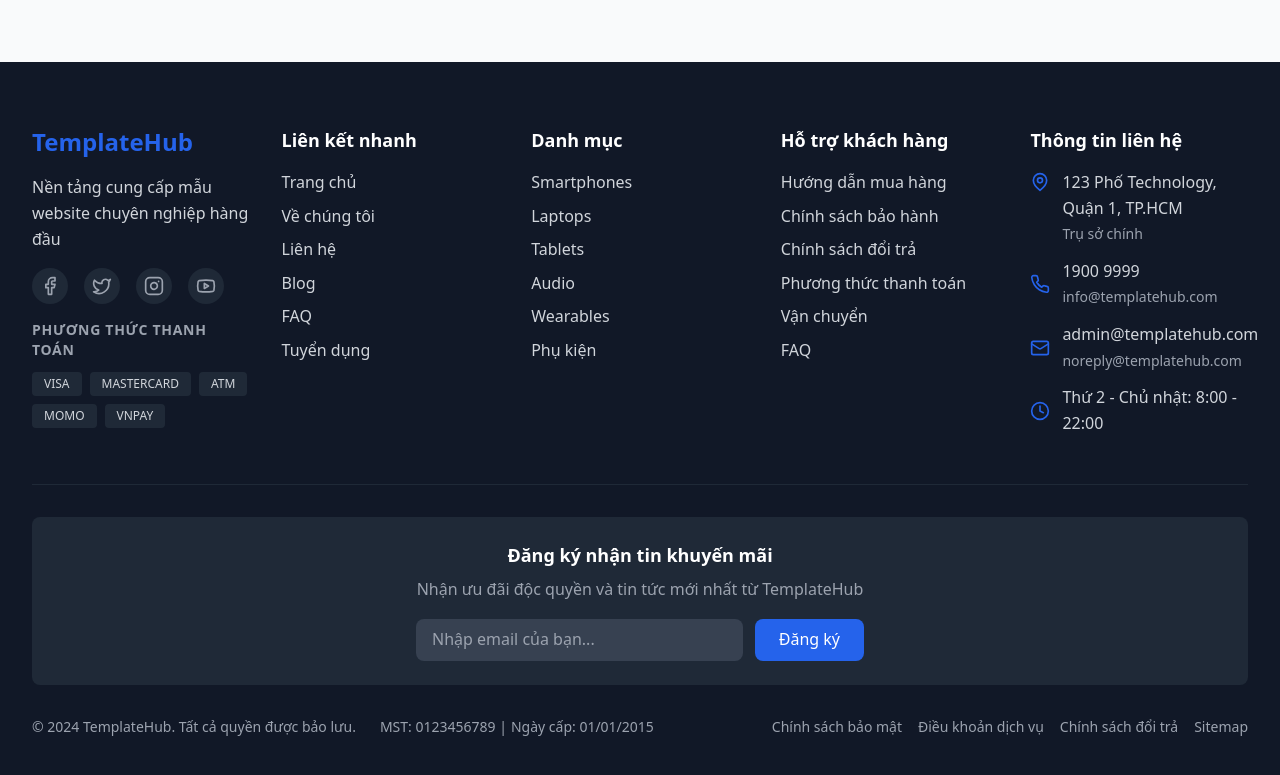
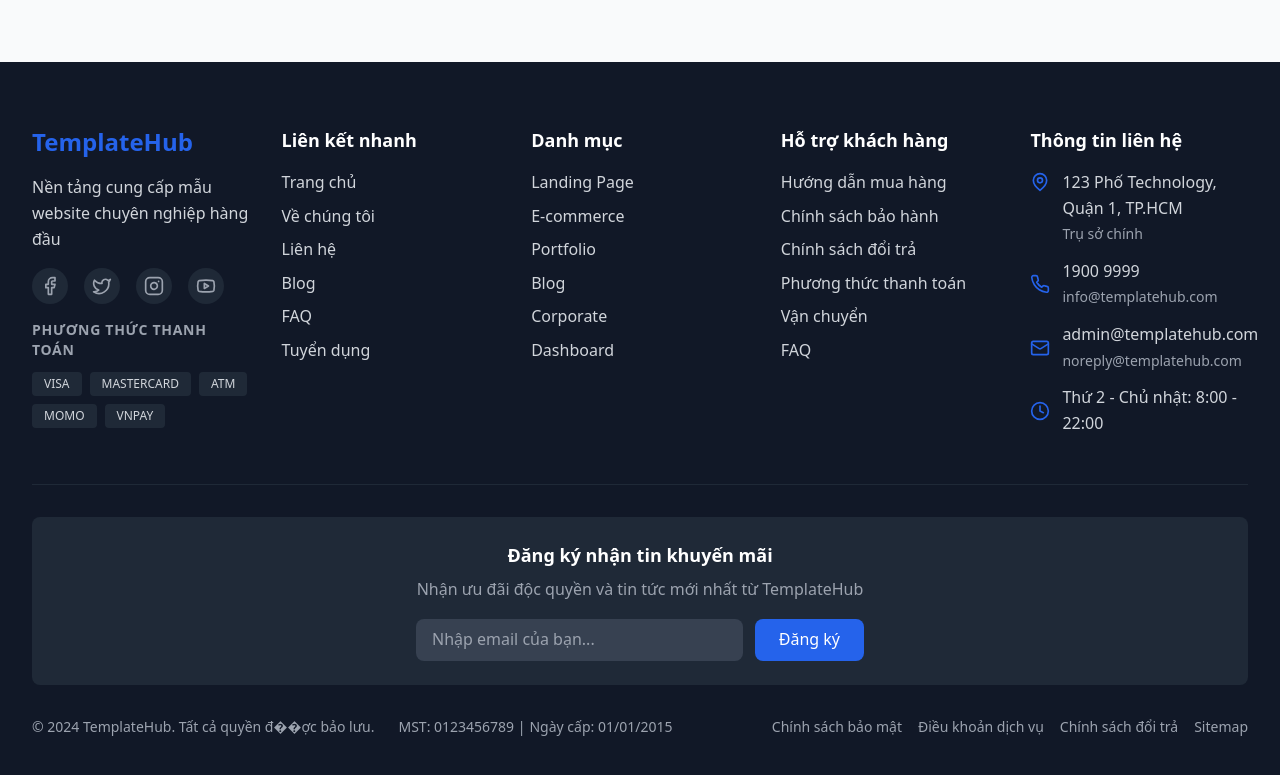
Before and after one commit to myhanh151193/ban-giao-dien-moi-bolt, a React (Vite) app: page /admin/settings in a window 1280 px wide. Shown: the part 802-1577 px from the top of the page. Built offline with nearby package versions, Linux system fonts and the light colour scheme.

Commit message:
Update footer categories to be relevant for website templates
cgen-684d4b7df6d74c42979027c42e2a4c8b

```diff
--- a/src/components/Footer.tsx
+++ b/src/components/Footer.tsx
@@ -122,7 +122,7 @@ const Footer: React.FC = () => {
           <div className="space-y-4">
             <h4 className="text-lg font-semibold">Danh mục</h4>
             <ul className="space-y-2">
-              {['Smartphones', 'Laptops', 'Tablets', 'Audio', 'Wearables', 'Phụ kiện'].map((category) => (
+              {['Landing Page', 'E-commerce', 'Portfolio', 'Blog', 'Corporate', 'Dashboard'].map((category) => (
                 <li key={category}>
                   <a
                     href="#"
@@ -223,7 +223,7 @@ const Footer: React.FC = () => {
           <div className="flex flex-col lg:flex-row justify-between items-center space-y-4 lg:space-y-0">
             <div className="flex flex-col sm:flex-row items-center space-y-2 sm:space-y-0 sm:space-x-6 text-sm">
               <p className="text-gray-400">
-                © 2024 {settings.general.siteName}. Tất cả quyền được bảo lưu.
+                © 2024 {settings.general.siteName}. Tất cả quyền đ��ợc bảo lưu.
               </p>
               <div className="flex items-center space-x-1 text-gray-400">
                 <span>MST: 0123456789 |</span>
```
